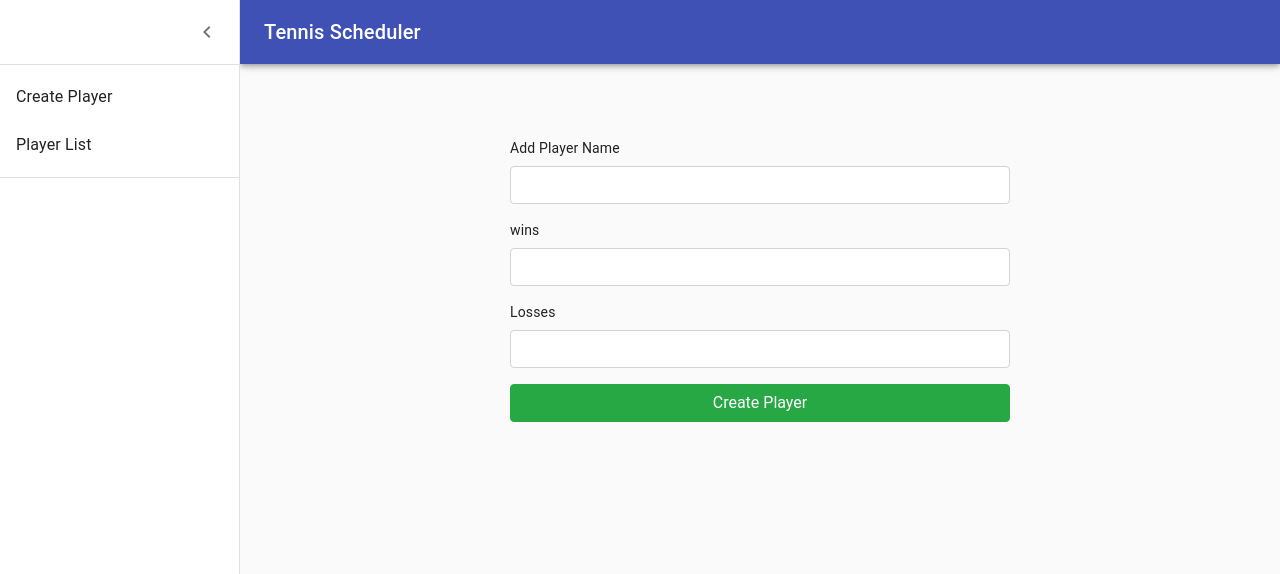
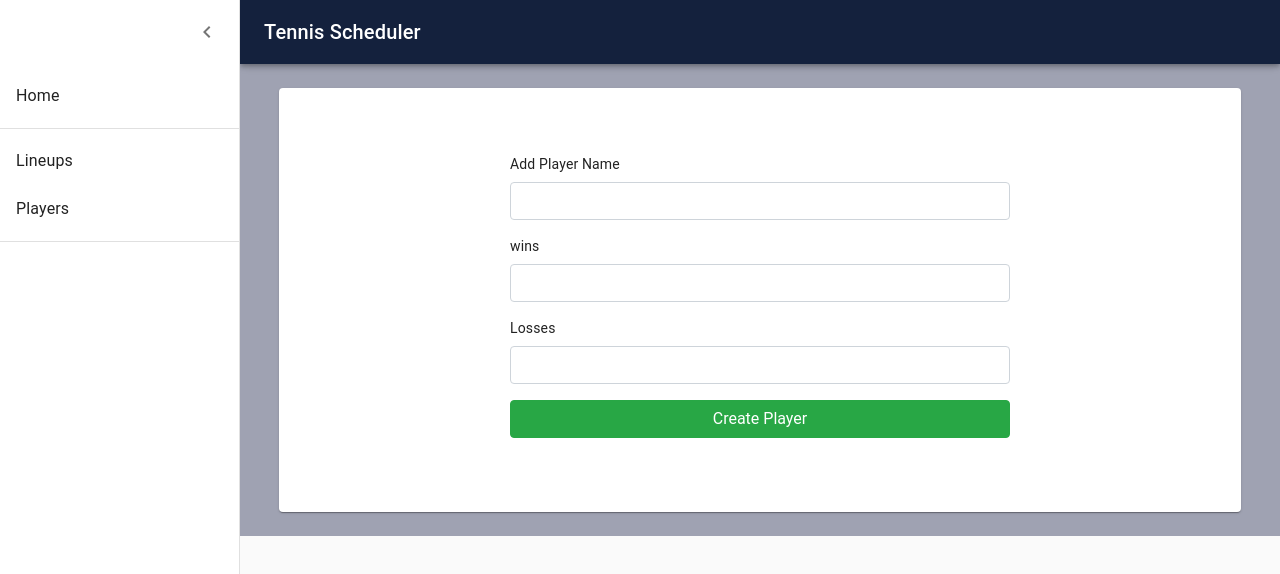
Before and after one commit to jcassity/tennis-scheduler, a React (Create React App) app: page /createPlayer in a window 1280 px wide. Both pictures are taken after a click on the button "open drawer". Shown: the top 574 px of the page. Built offline with nearby package versions, Linux system fonts and the light colour scheme.

Commit message:
some minor styling changes.

```diff
--- a/src/App.js
+++ b/src/App.js
@@ -8,6 +8,7 @@ import List from "@material-ui/core/List";
 import CreatePlayer from "./components/create-player.component";
 import Players from "./components/players.component";
 import NavBar from "./components/navBar";
+import Home from "./components/homePage";
 
 function App() {
   return (
@@ -15,17 +16,17 @@ function App() {
       <NavBar
         list={<List>
                 <ListItem button component={Link} to='/createPlayer'>
-                    <ListItemText primary="Create Player"></ListItemText>
+                    <ListItemText primary="Lineups"></ListItemText>
                 </ListItem>
                 <ListItem button component={Link} to='/players'>
-                    <ListItemText primary="Player List"></ListItemText>
+                    <ListItemText primary="Players"></ListItemText>
                 </ListItem>
               </List>}
         routing={<div className="container">
                   <div className="row">
                     <div className="col-md-12">
                       <Switch>
-                        <Route exact path='/' component={Players} />
+                        <Route exact path='/' component={Home} />
                         <Route path="/createPlayer" component={CreatePlayer} />
                         <Route path="/players" component={Players} />
                       </Switch>
--- a/src/components/create-player.component.js
+++ b/src/components/create-player.component.js
@@ -2,8 +2,12 @@
 
 import React, { Component } from 'react';
 import axios from 'axios';
+import { makeStyles } from '@material-ui/core/styles';
+import Card from '@material-ui/core/Card';
+import CardContent from '@material-ui/core/CardContent';
 
 export default class CreatePlayer extends Component {
+
 
     constructor(props) {
         super(props)
@@ -54,6 +58,8 @@ export default class CreatePlayer extends Component {
 
     render() {
         return (
+            <Card>
+                <CardContent>
                     <div className="wrapper">
                         <form onSubmit={this.onSubmit}>
                             <div className="form-group">
@@ -73,6 +79,8 @@ export default class CreatePlayer extends Component {
                             </div>
                         </form>
                     </div>
+                </CardContent>
+            </Card>
         )
     }
 }
--- /dev/null
+++ b/src/components/homePage.js
@@ -0,0 +1,9 @@
+import React from 'react';
+
+function Home(){
+    return(
+        <h1>Test</h1>
+    );
+}
+
+export default Home;
--- a/src/components/navBar.js
+++ b/src/components/navBar.js
@@ -14,6 +14,7 @@ import ChevronLeftIcon from "@material-ui/icons/ChevronLeft";
 import ChevronRightIcon from "@material-ui/icons/ChevronRight";
 import ListItem from "@material-ui/core/ListItem";
 import ListItemText from "@material-ui/core/ListItemText";
+import { BrowserRouter as Router, Switch, Route, Link } from "react-router-dom";
 
 const drawerWidth = 240;
 
@@ -22,6 +23,7 @@ const useStyles = makeStyles(theme => ({
     display: "flex"
   },
   appBar: {
+    background: "#14213D",
     transition: theme.transitions.create(["margin", "width"], {
       easing: theme.transitions.easing.sharp,
       duration: theme.transitions.duration.leavingScreen
@@ -43,7 +45,7 @@ const useStyles = makeStyles(theme => ({
   },
   drawer: {
     width: drawerWidth,
-    flexShrink: 0
+    flexShrink: 0,
   },
   drawerPaper: {
     width: drawerWidth
@@ -56,6 +58,7 @@ const useStyles = makeStyles(theme => ({
     justifyContent: "flex-end"
   },
   content: {
+    background: "#9FA2B2",
     flexGrow: 1,
     padding: theme.spacing(3),
     transition: theme.transitions.create("margin", {
@@ -128,6 +131,11 @@ export default function PersistentDrawerLeft(props) {
             )}
           </IconButton>
         </div>
+        <List>
+          <ListItem button component={Link} to='/'>
+            <ListItemText primary="Home"></ListItemText>
+          </ListItem>
+        </List>
         <Divider />
               {props.list}
         <Divider />
```
Also changed, not shown: src/logo.svg (deleted), 1 other file (tests, documents, lock files or other folders). Lines whose indentation alone changed are shown as unchanged.
